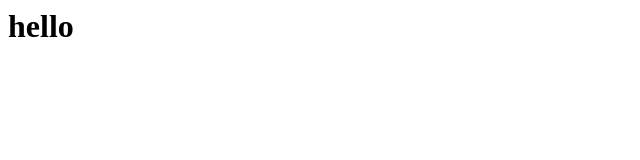
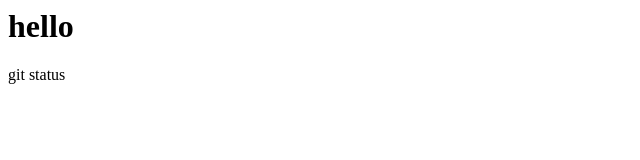
Before and after one commit to hidekazu2/git_tutorial, a plain HTML site: page index.html in a window 1280 px wide. Shown: the full height of the page, 0-640 px from the left. Drawn offline with Linux system fonts and the light colour scheme.

Commit message:
git status コマンドを追記

```diff
--- a/index.html
+++ b/index.html
@@ -1 +1,2 @@
 <h1>hello</h1>
+<P>git status</P>
```
